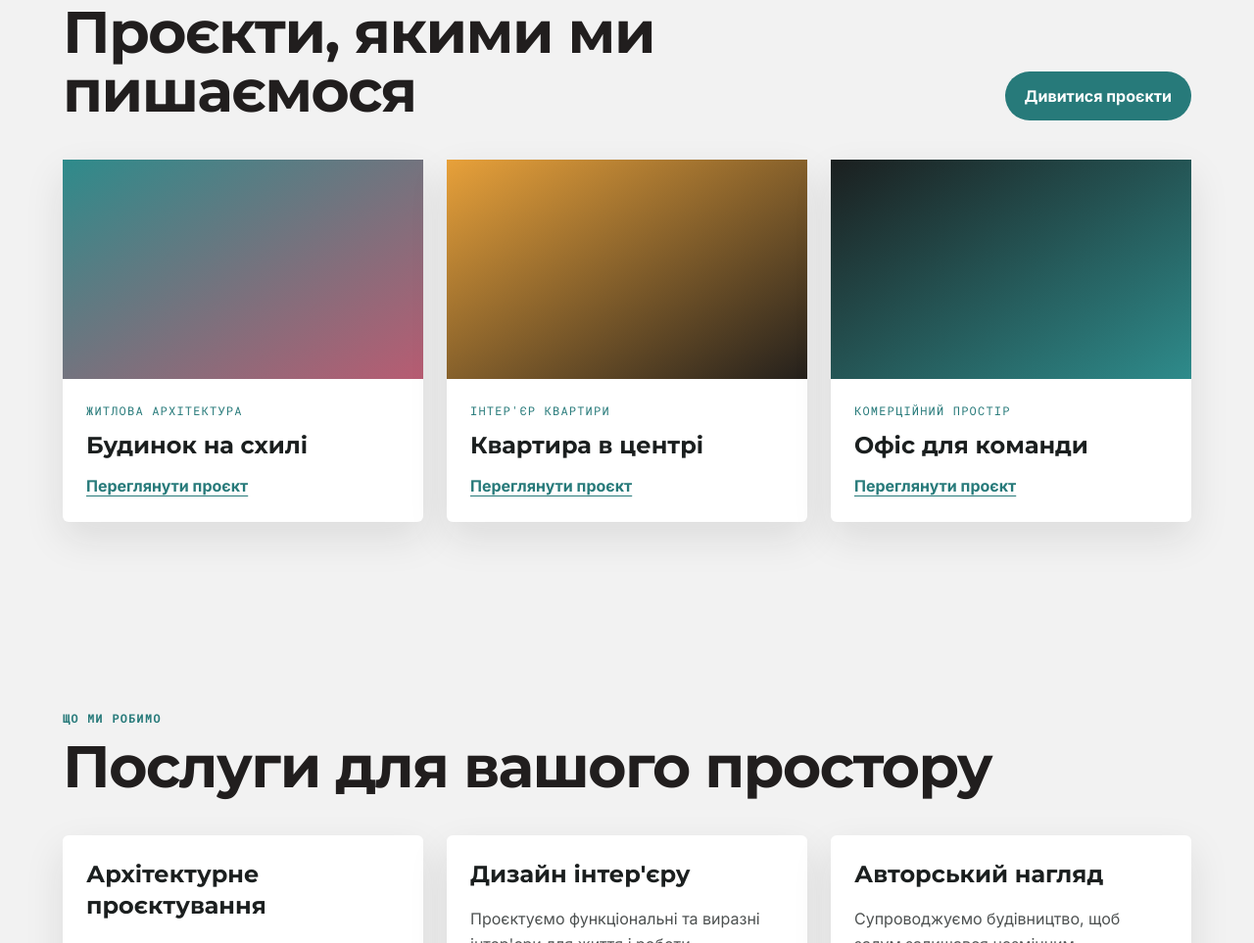
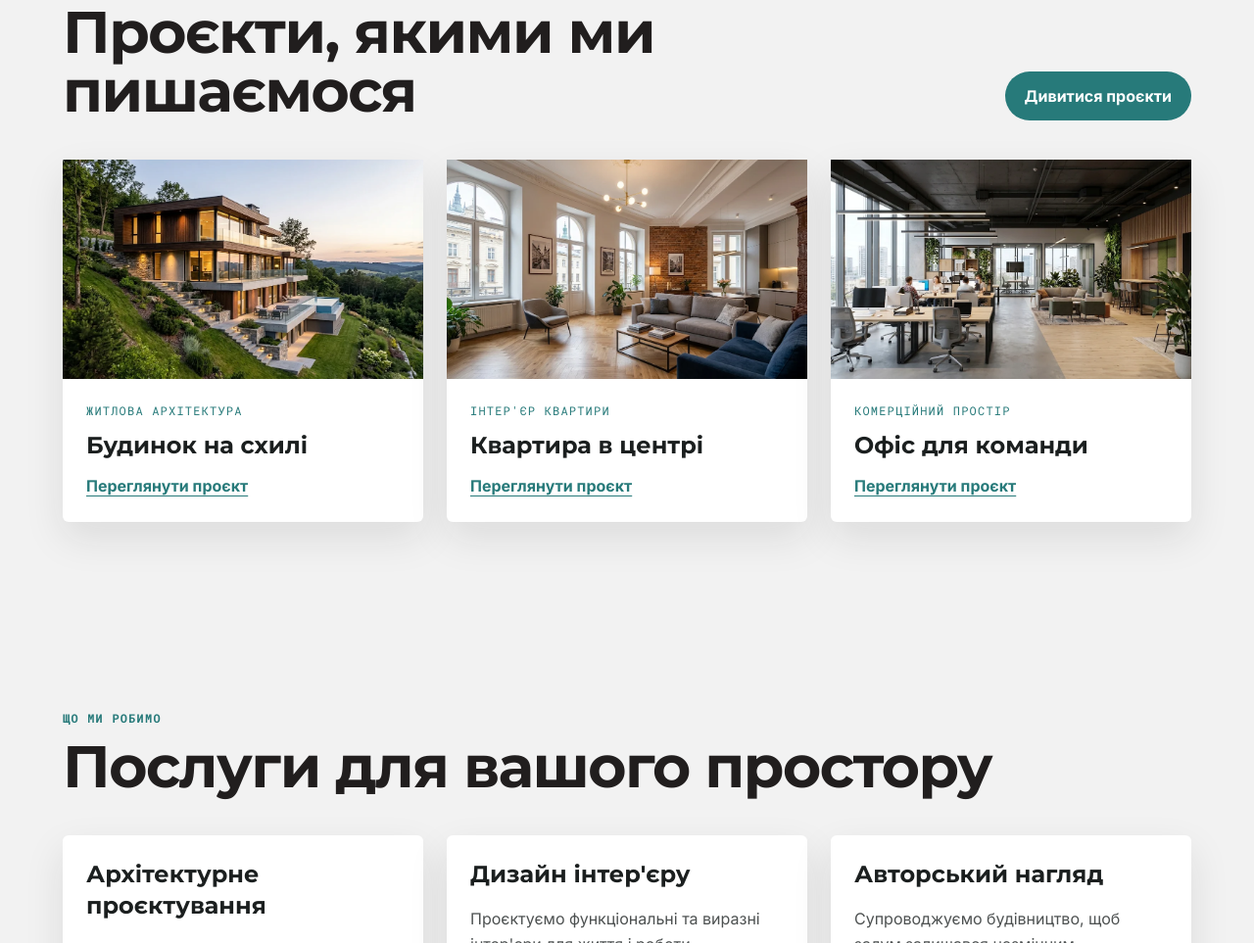
Before and after one commit to al1va/weblabs-novaspace, a plain HTML site: page index.html in a window 1280 px wide. Shown: the part 1683-2646 px from the top of the page at 98% size. Drawn offline with nearby package versions, Linux system fonts and the light colour scheme.

Commit message:
feat: replace placeholder gradient with images

```diff
--- a/index.html
+++ b/index.html
@@ -188,7 +188,7 @@
           <li>
             <article class="h-full rounded-md bg-white p-6 shadow-[0_1rem_2.5rem_rgb(27_31_31_/_10%)] transition duration-300 hover:-translate-y-1 hover:shadow-xl">
               <figure class="flex h-full flex-col">
-                <figure class="mb-6 -mx-6 -mt-6 min-h-56 bg-gradient-to-br from-primary to-secondary" aria-label="Зображення проєкту приватного будинку"></figure>
+                <figure class="mb-6 -mx-6 -mt-6 min-h-56 bg-[url('assets/images/project-1.webp')] bg-cover bg-center" aria-label="Зображення проєкту приватного будинку"></figure>
                 <figcaption class="flex flex-1 flex-col items-start gap-3">
                   <p class="font-mono text-xs uppercase tracking-widest text-primary-dark">Житлова архітектура</p>
                   <h3 class="font-heading text-2xl font-bold">Будинок на схилі</h3>
@@ -201,7 +201,7 @@
           <li>
             <article class="h-full rounded-md bg-white p-6 shadow-[0_1rem_2.5rem_rgb(27_31_31_/_10%)] transition duration-300 hover:-translate-y-1 hover:shadow-xl">
               <figure class="flex h-full flex-col">
-                <figure class="mb-6 -mx-6 -mt-6 min-h-56 bg-gradient-to-br from-accent to-brown" aria-label="Зображення проєкту сучасної квартири"></figure>
+                <figure class="mb-6 -mx-6 -mt-6 min-h-56 bg-[url('assets/images/project-2.webp')] bg-cover bg-center" aria-label="Зображення проєкту сучасної квартири"></figure>
                 <figcaption class="flex flex-1 flex-col items-start gap-3">
                   <p class="font-mono text-xs uppercase tracking-widest text-primary-dark">Інтер'єр квартири</p>
                   <h3 class="font-heading text-2xl font-bold">Квартира в центрі</h3>
@@ -214,7 +214,7 @@
           <li>
             <article class="h-full rounded-md bg-white p-6 shadow-[0_1rem_2.5rem_rgb(27_31_31_/_10%)] transition duration-300 hover:-translate-y-1 hover:shadow-xl">
               <figure class="flex h-full flex-col">
-                <figure class="mb-6 -mx-6 -mt-6 min-h-56 bg-gradient-to-br from-dark to-primary" aria-label="Зображення проєкту офісного простору"></figure>
+                <figure class="mb-6 -mx-6 -mt-6 min-h-56 bg-[url('assets/images/project-3.webp')] bg-cover bg-center" aria-label="Зображення проєкту офісного простору"></figure>
                 <figcaption class="flex flex-1 flex-col items-start gap-3">
                   <p class="font-mono text-xs uppercase tracking-widest text-primary-dark">Комерційний простір</p>
                   <h3 class="font-heading text-2xl font-bold">Офіс для команди</h3>
```
Also changed, not shown: assets/images/project-1.webp (added), assets/images/project-2.webp (added), assets/images/project-3.webp (added).
